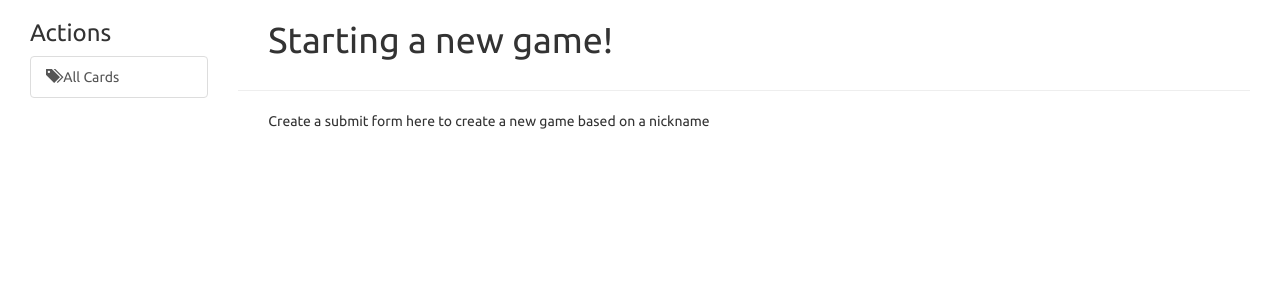
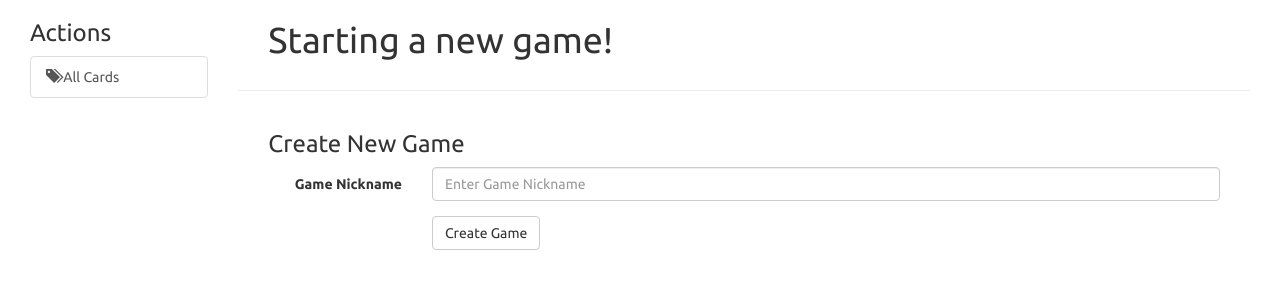
Before and after one commit to okielife/okie.life, a Django app: page /pokecards/games/create/ in a window 1280 px wide. Shown: the part 52-352 px from the top of the page. Run offline with Django 3.2, Linux system fonts and the light colour scheme; some libraries are stand-ins or nearby versions.

Commit message:
Added game creation

```diff
--- a/pokecards/templates/pokecards/game/start_new_game.html
+++ b/pokecards/templates/pokecards/game/start_new_game.html
@@ -12,8 +12,49 @@
     <div class="container-fluid">
         <div class="row-fluid">
             <div class="col-md-12">
-                Create a submit form here to create a new game based on a nickname
+                <h3>Create New Game</h3>
+                <form class="form-horizontal" role="form">
+                    {% csrf_token %}
+                    <div class="form-group">
+                        <label for="nickname" class="col-sm-2 control-label">Game Nickname</label>
+
+                        <div class="col-sm-10">
+                            <input type="text" class="form-control" id="nickname" placeholder="Enter Game Nickname">
+                        </div>
+                    </div>
+                    <div class="form-group">
+                        <div class="col-sm-offset-2 col-sm-10">
+                            <button type="submit" class="btn btn-default" id="create_game">Create Game</button>
+                        </div>
+                    </div>
+                </form>
             </div>
         </div>
     </div>
+    <script>
+        var done = function (res, status) {
+            if (status == "success") {
+                location.href = "/pokecards/games/";
+            }
+        };
+        var create_game = function () {
+            {% if user.is_authenticated %}
+                var nickname = $("#nickname").val();
+                console.log("I am here!");
+                if (nickname != "") {
+                    var data = {nickname: nickname, csrfmiddlewaretoken: '{{ csrf_token }}'};
+                    var args = {type: "POST", url: "/pokecards/games/ajax_create_game/", data: data, complete: done};
+                    $.ajax(args);
+                }
+                else {
+                    // display an explanation of failure
+                }
+                return false;
+            {% else %}
+                // display_error("Must be logged in to add a new card!", $("#create"));
+                return false;
+            {% endif %}
+        };
+        $("#create_game").click(create_game);
+    </script>
 {% endblock %}
--- a/pokecards/urls.py
+++ b/pokecards/urls.py
@@ -14,4 +14,5 @@ urlpatterns = [
     url(r'^games/$', views.GameListView.as_view(), name='games-list'),
     url(r'^games/(?P<pk>\d+)/continue/$', views.game_continue, name='game-continue'),
     url(r'^games/create/$', views.game_start, name='create-game'),
+    url(r'^games/ajax_create_game/$', views.ajax_create_game, name='ajax-create-game'),
 ]
--- a/pokecards/views.py
+++ b/pokecards/views.py
@@ -5,6 +5,7 @@ from django.contrib.auth.decorators import login_required
 from django.contrib.auth.mixins import LoginRequiredMixin
 from django.http import JsonResponse, HttpResponseRedirect
 from django.core.urlresolvers import reverse
+from django.contrib.auth.models import User
 
 
 def index(request):
@@ -68,6 +69,23 @@ def ajax_create_card(request):
         return JsonResponse({'msg': u"Requires both 'slug' and 'title'!"}, status=400)
 
 
+@login_required
+def ajax_create_game(request):
+    this_user = User.objects.get(id=request.user.id)
+    users_games = GameState.objects.filter(player=this_user)
+    if not request.method == "POST":
+        return JsonResponse({'message': u"Only accepts POST requests"}, status=405)
+    post = request.POST.copy()
+    if 'nickname' in post:
+        if users_games.filter(game_nickname=post['nickname']).count() > 0:
+            return JsonResponse({'message': u"Game name name already in use."}, status=400)
+        else:
+            GameState.objects.create(game_nickname=post['nickname'], player=this_user)
+            return JsonResponse({'nickname': post['nickname']})
+    else:
+        return JsonResponse({'msg': u"Requires a 'nickname'!"}, status=400)
+
+
 def ajax_char_available(request):
     if not request.method == 'GET':
         return JsonResponse({'message': u"Only accepts GET requests"}, status=405)
```
Also changed, not shown: pokecards/migrations/0004_gamequestion_game_instance.py (added).
